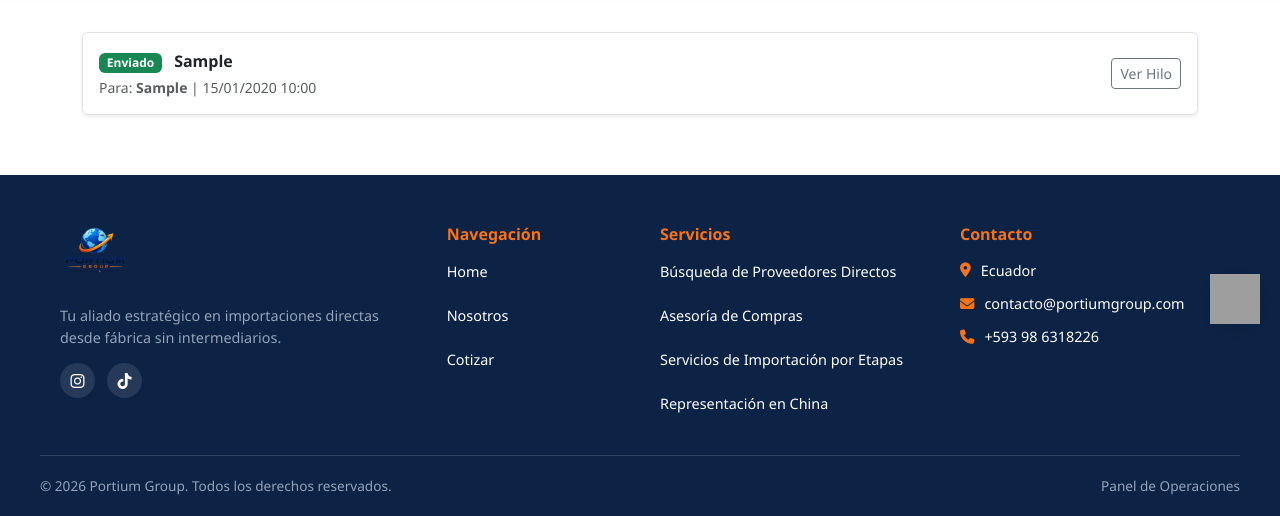
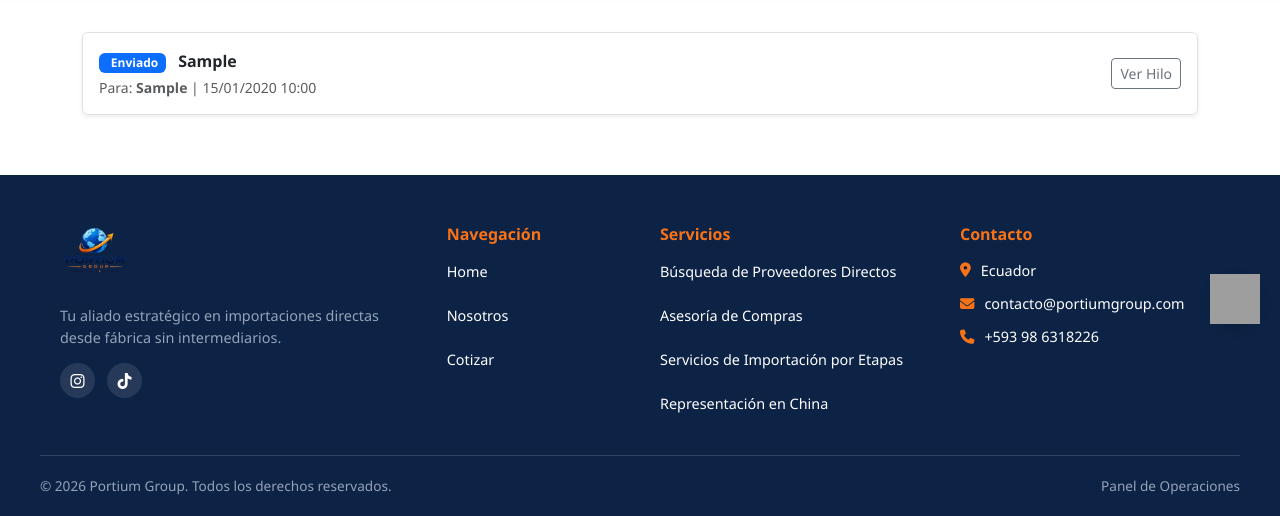
Before and after one commit to LogicCode2023/Web-Empresarial, a Django app: page /bandeja-correos/ in a window 1280 px wide. Shown: the part 101-617 px from the top of the page. Run offline with Django 5.2, Linux system fonts and the light colour scheme; a user stored in the database is signed in; tables that the repository leaves empty hold one stand-in row (values such as "Sample post"); grey boxes are pictures that could not be loaded.

Commit message:
Actualizar badges de bandeja a No Leido y Leido

```diff
--- a/templates/core/bandeja_correos.html
+++ b/templates/core/bandeja_correos.html
@@ -12,17 +12,19 @@
         {% for c in correos %}
             <div class="list-group-item list-group-item-action d-flex justify-content-between align-items-center py-3 {% if c.tipo == 'RECIBIDO' and not c.leido %}border-start border-danger border-4 bg-light{% endif %}">
                 <div class="flex-grow-1" style="cursor: pointer;" onclick="cargarDetalle({{ c.id }})">
-                    <!-- Badge de Estado / Alerta para diferenciar Recibidos no leídos, leídos y Envíos -->
-                    {% if c.tipo == 'RECIBIDO' and not c.leido %}
-                        <span class="badge bg-danger me-2">Nuevo Mensaje</span>
-                    {% elif c.tipo == 'RECIBIDO' %}
-                        <span class="badge bg-secondary me-2">Recibido</span>
+                    <!-- Distinción clara de estados: No Leído (Rojo), Leído (Gris) y Enviado (Azul/Verde) -->
+                    {% if c.tipo == 'RECIBIDO' %}
+                        {% if not c.leido %}
+                            <span class="badge bg-danger me-2"><i class="bi bi-envelope-exclamation-fill me-1"></i> No Leído</span>
+                        {% else %}
+                            <span class="badge bg-secondary me-2"><i class="bi bi-envelope-open me-1"></i> Leído</span>
+                        {% endif %}
                     {% else %}
-                        <span class="badge bg-success me-2">Enviado</span>
+                        <span class="badge bg-primary me-2"><i class="bi bi-send-check me-1"></i> Enviado</span>
                     {% endif %}
 
-                    <!-- Asunto del correo -->
-                    <strong class="text-dark {% if c.tipo == 'RECIBIDO' and not c.leido %}fw-bolder text-danger{% endif %}">
+                    <!-- Asunto del correo (resaltado si no ha sido leído) -->
+                    <strong class="text-dark {% if c.tipo == 'RECIBIDO' and not c.leido %}fw-bold text-danger{% endif %}">
                         {{ c.asunto|default:"Sin Asunto" }}
                     </strong>
 
```
